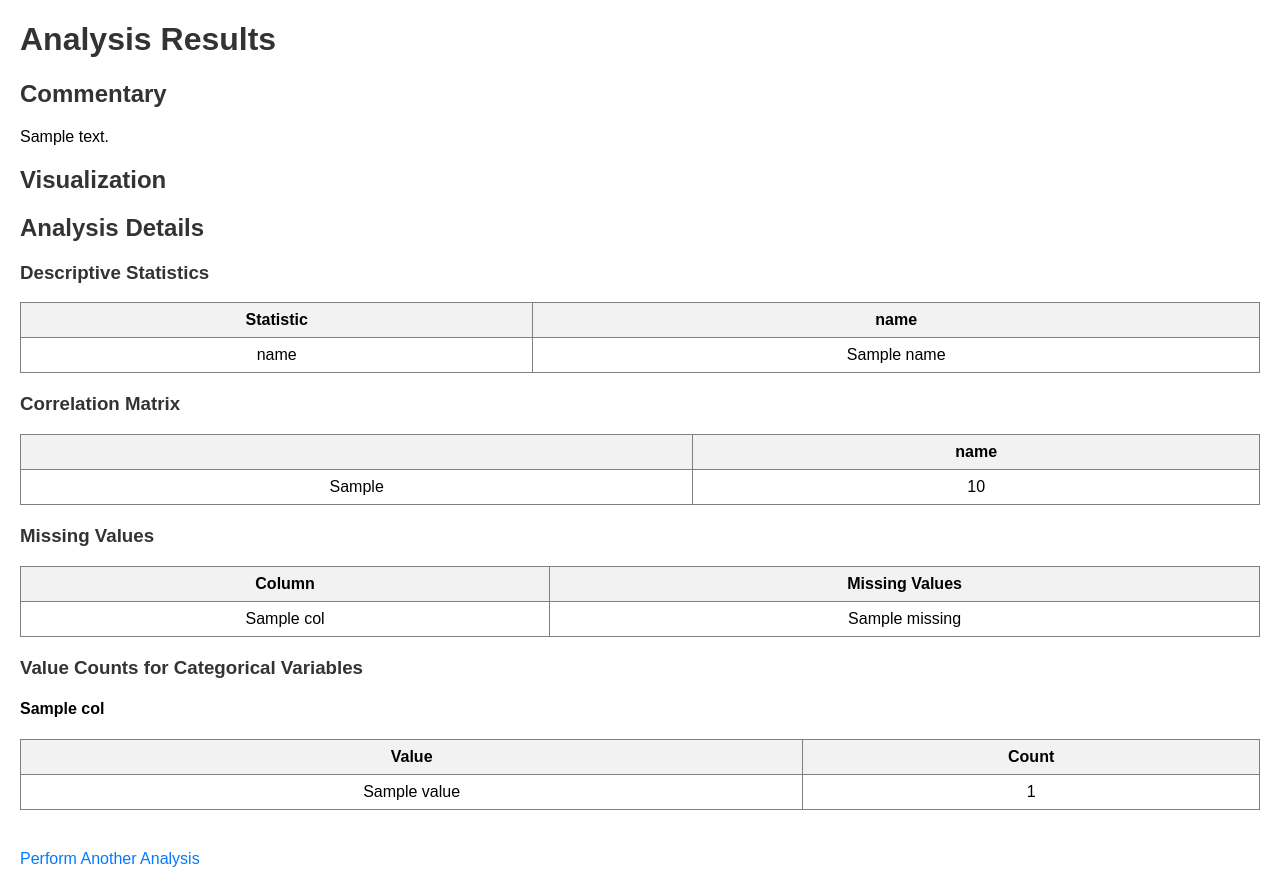
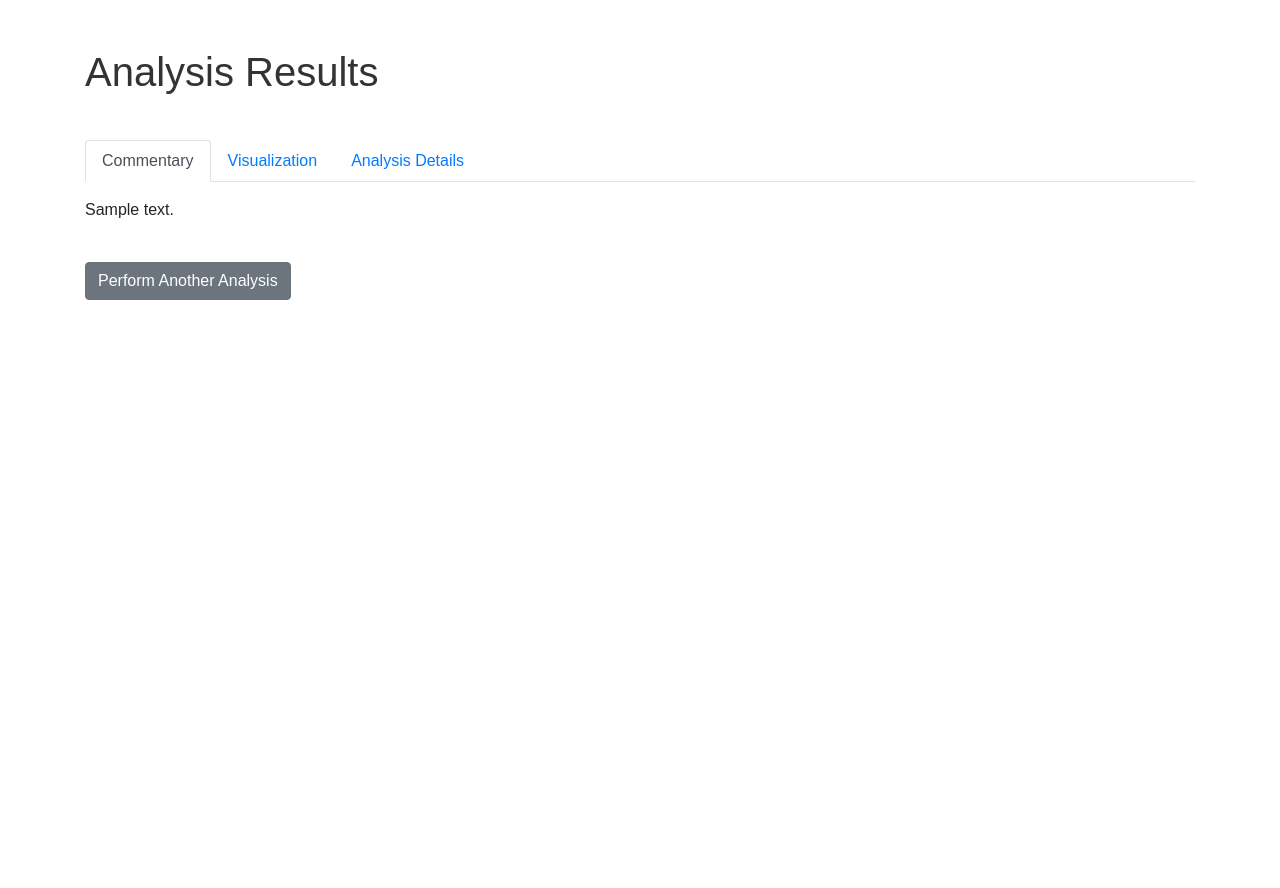
Before and after one commit to Engmhabib/AI-Powered-Data-Analysis-Platform-with-AnalytIQ, a Flask app: template templates/analysis.html in a window 1280 px wide. After the commit the page ends 300 px from the top, so only its background shows below. Run offline with Flask 2, Linux system fonts and the light colour scheme; the template is opened without the code that fills it: most values are stand-ins (such as "Sample title", 1, 10 or a date in 2020); some libraries are stand-ins or nearby versions.

Commit message:
Update analysis.html

```diff
--- a/templates/analysis.html
+++ b/templates/analysis.html
@@ -5,35 +5,52 @@
 <head>
     <meta charset="UTF-8">
     <title>Analysis Results</title>
+    <!-- Include Bootstrap CSS -->
+    <link rel="stylesheet" href="https://maxcdn.bootstrapcdn.com/bootstrap/4.5.2/css/bootstrap.min.css">
+    <!-- Custom CSS -->
     <link rel="stylesheet" href="{{ url_for('static', filename='css/styles.css') }}">
     <!-- Include the correct Plotly.js library -->
     <script src="https://cdn.plot.ly/plotly-2.20.0.min.js"></script>
 </head>
 <body>
+    <div class="container mt-5">
         <h1>Analysis Results</h1>
 
-    <h2>Commentary</h2>
-    <p>{{ commentary }}</p>
-
-    <h2>Visualization</h2>
-    <!-- Embed Plotly Visualization -->
+        <!-- Tabs for different sections -->
+        <ul class="nav nav-tabs mt-4" id="analysisTabs" role="tablist">
+            <li class="nav-item">
+                <a class="nav-link active" id="commentary-tab" data-toggle="tab" href="#commentary" role="tab">Commentary</a>
+            </li>
+            <li class="nav-item">
+                <a class="nav-link" id="visualization-tab" data-toggle="tab" href="#visualization" role="tab">Visualization</a>
+            </li>
+            <li class="nav-item">
+                <a class="nav-link" id="details-tab" data-toggle="tab" href="#details" role="tab">Analysis Details</a>
+            </li>
+        </ul>
+        <div class="tab-content" id="analysisTabsContent">
+            <div class="tab-pane fade show active" id="commentary" role="tabpanel">
+                <p class="mt-3">{{ commentary }}</p>
+            </div>
+            <div class="tab-pane fade" id="visualization" role="tabpanel">
                 {% if graphJSON %}
-        <div id="plotly-div"></div>
+                    <div id="plotly-div" class="mt-3"></div>
                     <script type="text/javascript">
-            // Embed the JSON string and parse it in JavaScript
-            var graphJSON = {{ graphJSON | safe }};
-            Plotly.newPlot('plotly-div', JSON.parse(graphJSON));
+                        var graphJSON = JSON.parse(`{{ graphJSON | safe }}`);
+                        Plotly.newPlot('plotly-div', graphJSON);
                     </script>
                 {% else %}
-        <p>No visualization available.</p>
+                    <p class="mt-3">No visualization available.</p>
                 {% endif %}
-
-    <h2>Analysis Details</h2>
-    <div class="analysis-details">
+            </div>
+            <div class="tab-pane fade" id="details" role="tabpanel">
+                <!-- Analysis Details Section -->
+                <div class="analysis-details mt-3">
                     <!-- Descriptive Statistics -->
                     {% if analysis.descriptive_statistics %}
                         <h3>Descriptive Statistics</h3>
-            <table border="1">
+                        <div class="table-responsive">
+                            <table class="table table-bordered">
                                 <tr>
                                     <th>Statistic</th>
                                     {% for col in analysis.descriptive_statistics.keys() %}
@@ -56,6 +73,7 @@
                                 </tr>
                                 {% endfor %}
                             </table>
+                        </div>
                     {% else %}
                         <p>No descriptive statistics available.</p>
                     {% endif %}
@@ -63,7 +81,8 @@
                     <!-- Correlation Matrix -->
                     {% if analysis.correlation_matrix %}
                         <h3>Correlation Matrix</h3>
-            <table border="1">
+                        <div class="table-responsive">
+                            <table class="table table-bordered">
                                 <tr>
                                     <th></th>
                                     {% for col in analysis.correlation_matrix.keys() %}
@@ -79,6 +98,7 @@
                                 </tr>
                                 {% endfor %}
                             </table>
+                        </div>
                     {% else %}
                         <p>No correlation matrix available.</p>
                     {% endif %}
@@ -86,7 +106,8 @@
                     <!-- Missing Values Analysis -->
                     {% if analysis.missing_values %}
                         <h3>Missing Values</h3>
-            <table border="1">
+                        <div class="table-responsive">
+                            <table class="table table-bordered">
                                 <tr>
                                     <th>Column</th>
                                     <th>Missing Values</th>
@@ -98,6 +119,7 @@
                                 </tr>
                                 {% endfor %}
                             </table>
+                        </div>
                     {% else %}
                         <p>No missing values analysis available.</p>
                     {% endif %}
@@ -107,7 +129,8 @@
                         <h3>Value Counts for Categorical Variables</h3>
                         {% for col, counts in analysis.value_counts.items() %}
                             <h4>{{ col }}</h4>
-                <table border="1">
+                            <div class="table-responsive">
+                                <table class="table table-bordered">
                                     <tr>
                                         <th>Value</th>
                                         <th>Count</th>
@@ -119,13 +142,19 @@
                                     </tr>
                                     {% endfor %}
                                 </table>
+                            </div>
                         {% endfor %}
                     {% else %}
                         <p>No value counts available.</p>
                     {% endif %}
 
                 </div>
-
-    <a href="{{ url_for('index') }}">Perform Another Analysis</a>
+            </div>
+        </div>
+        <a href="{{ url_for('index') }}" class="btn btn-secondary mt-4">Perform Another Analysis</a>
+    </div>
+    <!-- Include Bootstrap JS and dependencies -->
+    <script src="https://code.jquery.com/jquery-3.5.1.slim.min.js"></script>
+    <script src="https://cdn.jsdelivr.net/npm/bootstrap@4.5.2/dist/js/bootstrap.bundle.min.js"></script>
 </body>
 </html>
```
Lines whose indentation alone changed are shown as unchanged.
